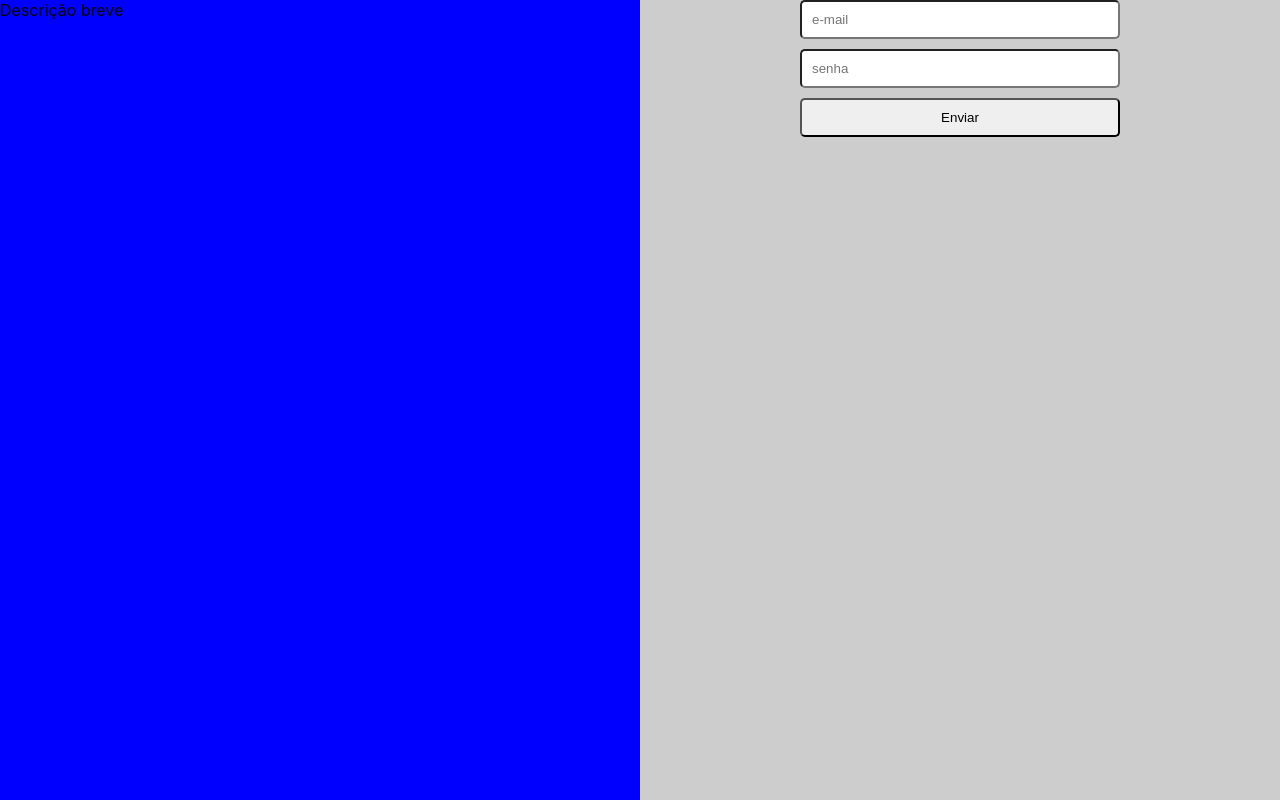
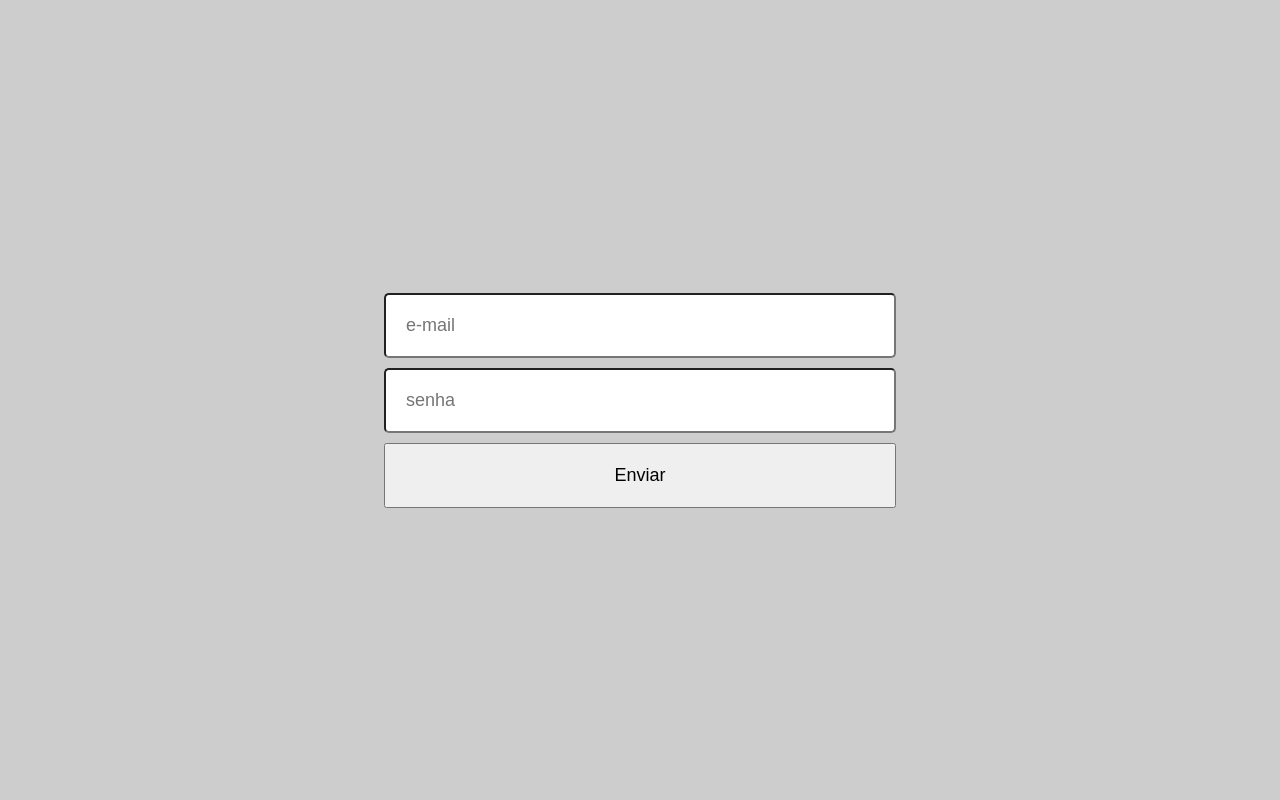
Before and after one commit to future4code/Aline-Vignoli, a React (Create React App) app in the folder semana10/labe-x/: page /login in a window 1280 px wide. Built offline with nearby package versions, Linux system fonts and the light colour scheme.

Commit message:
criando rotas

```diff
--- a/semana10/labe-x/package.json
+++ b/semana10/labe-x/package.json
@@ -9,6 +9,7 @@
     "axios": "^0.21.0",
     "react": "^17.0.1",
     "react-dom": "^17.0.1",
+    "react-router-dom": "^5.2.0",
     "react-scripts": "4.0.0",
     "styled-components": "^5.2.1",
     "web-vitals": "^0.2.4"
--- a/semana10/labe-x/src/App.js
+++ b/semana10/labe-x/src/App.js
@@ -1,11 +1,8 @@
-import './App.css';
-import Home from './components/Home'
+import Router from './router/Router'
 
-function App() {
+const App = () => {
   return (
-    <div>
-      <Home/>
-    </div>
+    <Router/>
   );
 }
 
--- a/semana10/labe-x/src/components/BaseForm.js
+++ b/semana10/labe-x/src/components/BaseForm.js
@@ -2,21 +2,24 @@ import React from 'react'
 import styled from 'styled-components'
 
 const Form = styled.form`
-    width: 50%;
+    width: 40%;
+    height: 100vh;
     display: flex;
     flex-direction: column;
     gap: 10px;
     margin: auto;
+    justify-content: center;
 `
 
 const Input = styled.input`
-    padding: 10px;
+    font-size: 18px;
+    padding: 20px;
     border-radius: 5px;
 `
 
 const Button = styled.button`
-    padding: 10px;
-    border-radius: 5px;
+    font-size: 18px;
+    padding: 20px;
 `
 
 //Texto dos botões condicionalmente (login ou signup)
--- a/semana10/labe-x/src/components/ButtonsContainer.js
+++ b/semana10/labe-x/src/components/ButtonsContainer.js
@@ -1,10 +1,22 @@
 import React from 'react'
+import styled from 'styled-components'
 
-const ButtonsContainer = () => {
+const MainContainer = styled.div`
+    margin: auto;
+`
+
+const Button = styled.button`
+    font-size: 18px;
+    padding: 20px;
+    margin: 20px;
+`
+
+const ButtonsContainer = (props) => {
     return (
-        <div>
-            Grupo de botões
-        </div>
+        <MainContainer>
+            <Button>{props.buttonText1}</Button>
+            <Button>{props.buttonText2}</Button>
+        </MainContainer>
     )
 }
 
--- a/semana10/labe-x/src/components/Home.js
+++ b/semana10/labe-x/src/components/HomePage.js
@@ -1,6 +1,6 @@
 import React from 'react'
 import styled from 'styled-components'
-import BaseForm from './BaseForm'
+import ButtonsContainer from './ButtonsContainer'
 
 const MainContainer = styled.section`
     display: flex;
@@ -12,24 +12,18 @@ const DescriptionSection = styled.section`
     height: 100vh;
 `
 
-const FormsContainer = styled.section`
-    background-color: #cdcdcd;
-    width: 50%;
-`
+const Home = () => {
 
-const Home = () => {
+
     return (
         <MainContainer>
             <DescriptionSection>
                 Descrição breve
             </DescriptionSection>
-            <FormsContainer>
-                <BaseForm
-                    placeholder1="e-mail"
-                    placeholder2="senha"
-                    buttonText="Enviar"
-                />
-            </FormsContainer>
+            <ButtonsContainer
+                buttonText1="Fazer login"
+                buttonText2="Cadastrar"
+            />
         </MainContainer>
     )
 }
--- /dev/null
+++ b/semana10/labe-x/src/components/LoginPage.js
@@ -0,0 +1,22 @@
+import React from 'react'
+import styled from 'styled-components'
+import BaseForm from './BaseForm'
+
+const FormsContainer = styled.section`
+    display: flex;
+    background-color: #cdcdcd;
+`
+
+const LoginPage = () => {
+    return (
+        <FormsContainer>
+            <BaseForm
+                placeholder1="e-mail"
+                placeholder2="senha"
+                buttonText="Enviar"
+            />
+        </FormsContainer>
+    )
+}
+
+export default LoginPage
--- /dev/null
+++ b/semana10/labe-x/src/components/TripDetails.js
@@ -0,0 +1,11 @@
+import React from 'react'
+
+const TripDetails = () => {
+    return (
+        <div>
+            Detalhes de viagem
+        </div>
+    )
+}
+
+export default TripDetails
--- /dev/null
+++ b/semana10/labe-x/src/router/Router.js
@@ -0,0 +1,32 @@
+import { BrowserRouter, Route, Switch } from 'react-router-dom';
+import HomePage from '../components/HomePage'
+import LoginPage from '../components/LoginPage'
+import TripsPage from '../components/TripsPage'
+import TripDetails from '../components/TripDetails'
+import CreateTripForm from '../components/CreateTripForm'
+
+const Router = () => {
+  return (
+    <BrowserRouter>
+      <Switch>
+        <Route exact path="/">
+          <HomePage/>
+        </Route>
+        <Route exact path="/login">
+          <LoginPage/>
+        </Route>
+        <Route exact path="/trips/list">
+          <TripsPage />
+        </Route>
+        <Route exact path="/trips/details">
+          <TripDetails />
+        </Route>
+        <Route exact path="/trips/create">
+          <CreateTripForm />
+        </Route>
+      </Switch>
+    </BrowserRouter>
+  );
+}
+
+export default Router;
```
Also changed, not shown: semana10/labe-x/src/components/TripSettings.js (deleted, +0 -11 lines), 1 other file (tests, documents, lock files or other folders).
